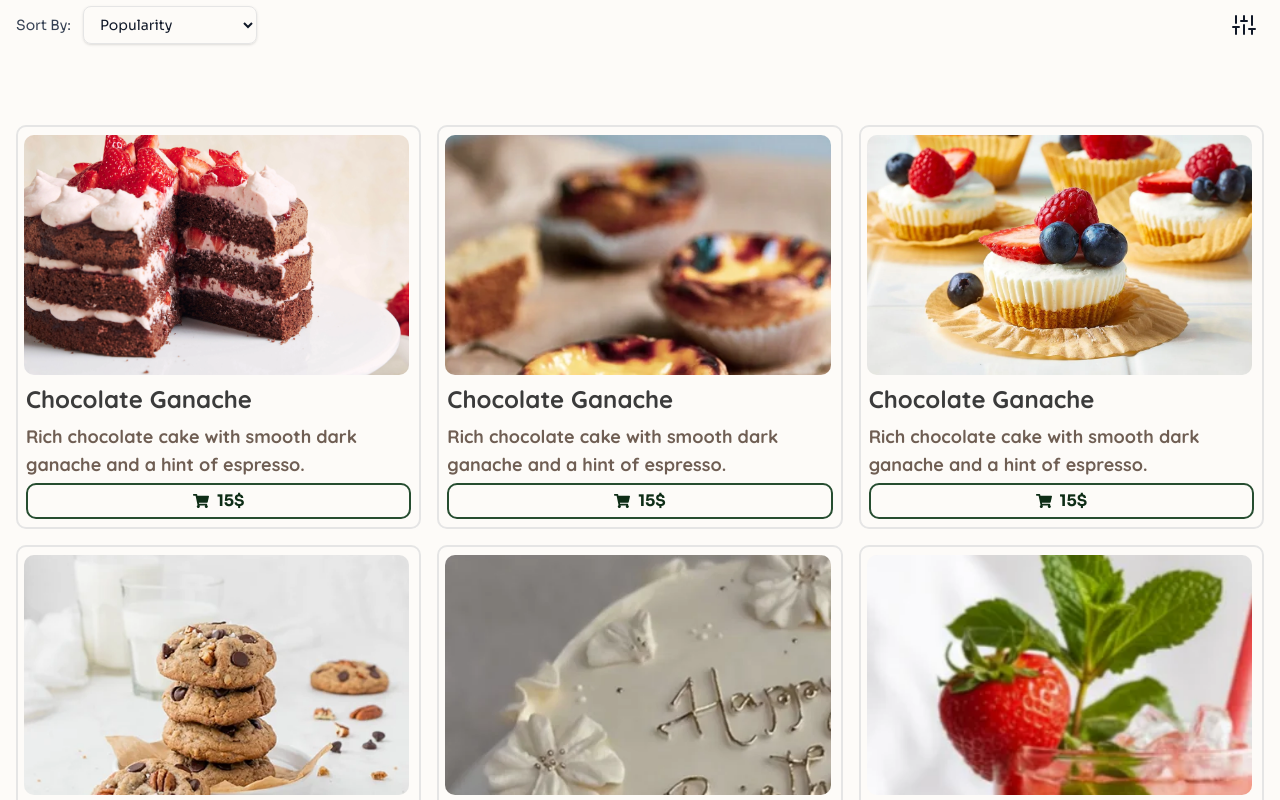
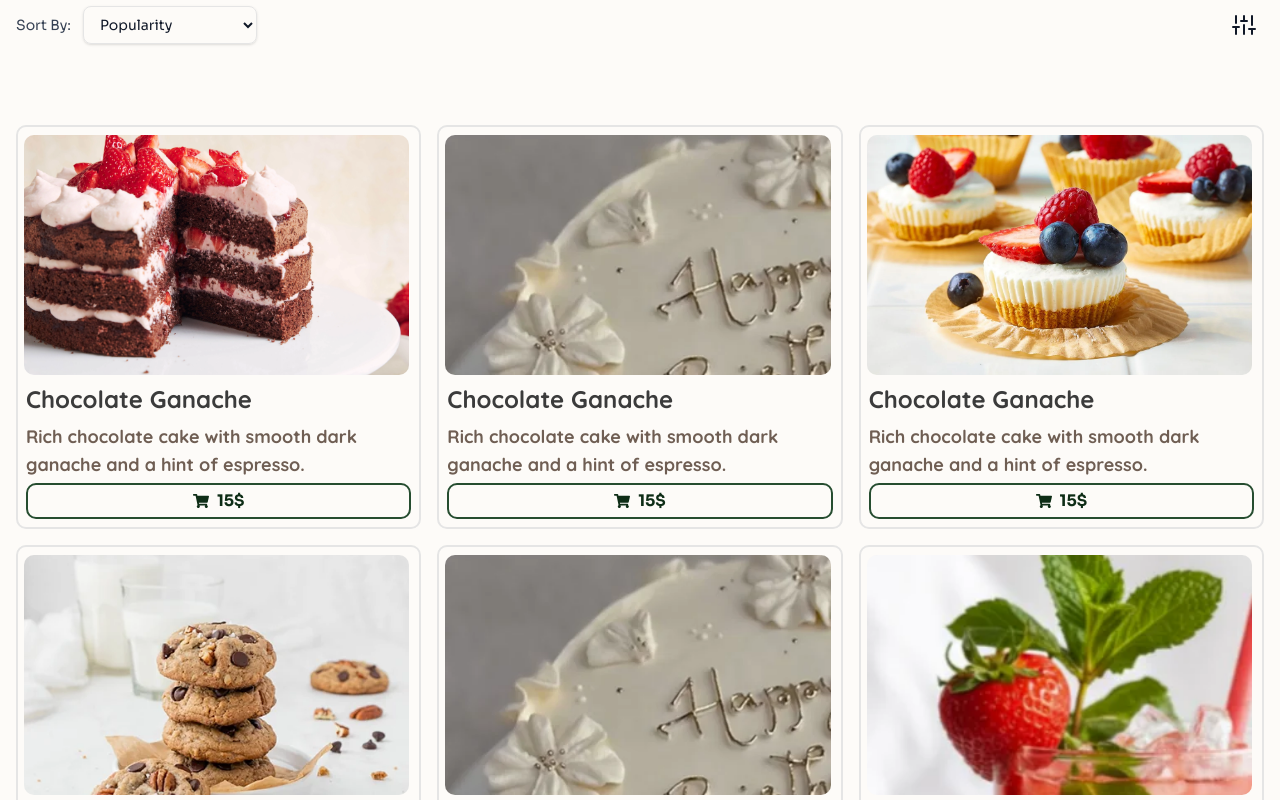
Before and after one commit to Kakajan-12/koshibakery, a Next.js app: page /menu in a window 1280 px wide. Shown: the part 1600-2400 px from the top of the page. Built offline with nearby package versions, Linux system fonts and the light colour scheme.

Commit message:
fix image optimization

```diff
--- a/src/components/menu/Products.tsx
+++ b/src/components/menu/Products.tsx
@@ -12,7 +12,7 @@ type Product = {
 
 const categories: Product[] = [
     { title: "Chocolate Ganache", image: "/images/cakes.webp", text:"Rich chocolate cake with smooth dark ganache and a hint of espresso.", price:"15"},
-    { title: "Chocolate Ganache", image: "/images/tarts.webp", text:"Rich chocolate cake with smooth dark ganache and a hint of espresso.", price:"15"},
+    { title: "Chocolate Ganache", image: "/images/custom.webp", text:"Rich chocolate cake with smooth dark ganache and a hint of espresso.", price:"15"},
     { title: "Chocolate Ganache", image: "/images/mini_bakes.webp", text:"Rich chocolate cake with smooth dark ganache and a hint of espresso.", price:"15"},
     { title: "Chocolate Ganache", image: "/images/cookies.webp", text:"Rich chocolate cake with smooth dark ganache and a hint of espresso.", price:"15"},
     { title: "Chocolate Ganache", image: "/images/custom.webp", text:"Rich chocolate cake with smooth dark ganache and a hint of espresso.", price:"15"},
@@ -34,8 +34,8 @@ export default function Products() {
                             <Image
                                 src={item.image}
                                 alt={item.title}
-                                width={128}
-                                height={128}
+                                width={500}
+                                height={500}
                                 className="object-cover w-full h-full"
                             />
                         </div>
```
